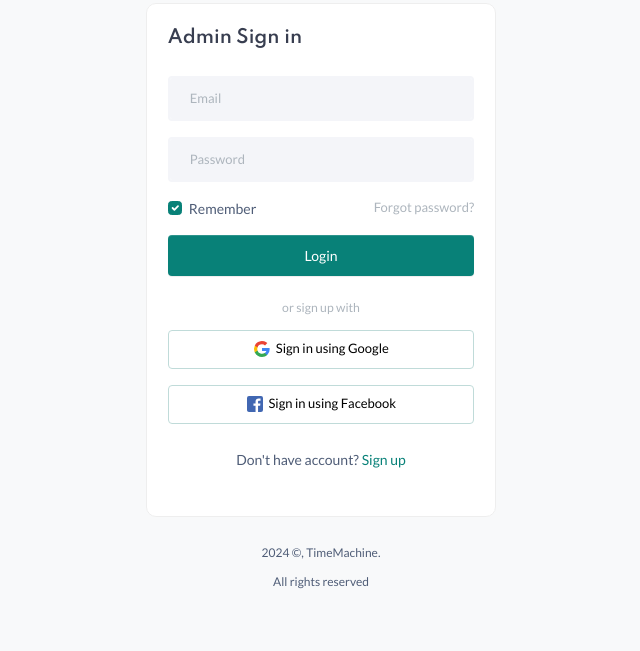
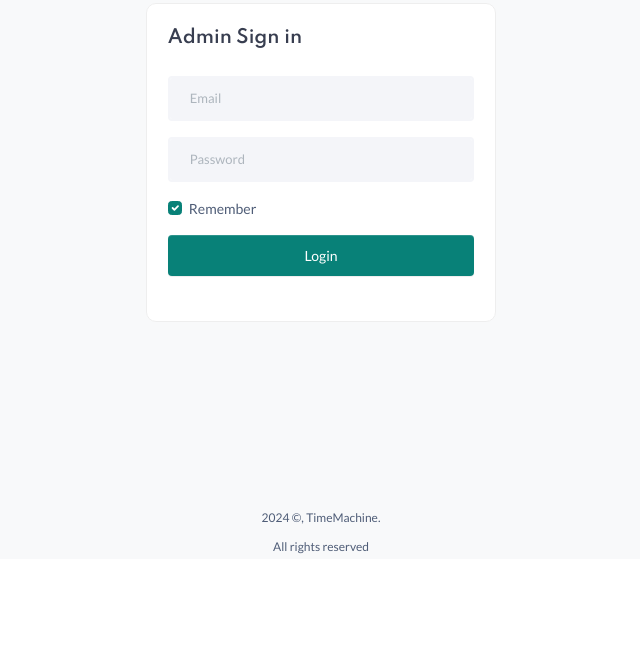
Before and after one commit to muhammedfazal1122/timegear, a Django app: page /accounts/admin-login/ in a window 1280 px wide. Shown: the part 264-915 px from the top of the page, without its empty margins (319-959 px from the left). After the commit the page ends 818 px from the top, so only its background shows below. Run offline with Django 3.2, Linux system fonts and the light colour scheme; some libraries are stand-ins or nearby versions.

Commit message:
removed dummy data

```diff
--- a/Template/evara-backend/page-account-login.html
+++ b/Template/evara-backend/page-account-login.html
@@ -85,7 +85,6 @@
                             <input class="form-control" placeholder="Password" type="password" name="password">
                         </div> <!-- form-group// -->
                         <div class="mb-3">
-                            <a href="#" class="float-end font-sm text-muted">Forgot password?</a>
                             <label class="form-check">
                                 <input type="checkbox" class="form-check-input" checked="">
                                 <span class="form-check-label">Remember</span>
@@ -96,23 +95,7 @@
                         </div> <!-- form-group// -->
                     </form>
 
-                    <p class="text-center small text-muted mb-15">or sign up with</p>
-                    <div class="d-grid gap-3 mb-4">
-                        <a href="#" class="btn w-100 btn-light font-sm">
-                            <svg aria-hidden="true" class="icon-svg" width="20" height="20" viewBox="0 0 20 20">
-                                <path d="M16.51 8H8.98v3h4.3c-.18 1-.74 1.48-1.6 2.04v2.01h2.6a7.8 7.8 0 002.38-5.88c0-.57-.05-.66-.15-1.18z" fill="#4285F4"></path>
-                                <path d="M8.98 17c2.16 0 3.97-.72 5.3-1.94l-2.6-2a4.8 4.8 0 01-7.18-2.54H1.83v2.07A8 8 0 008.98 17z" fill="#34A853"></path>
-                                <path d="M4.5 10.52a4.8 4.8 0 010-3.04V5.41H1.83a8 8 0 000 7.18l2.67-2.07z" fill="#FBBC05"></path>
-                                <path d="M8.98 4.18c1.17 0 2.23.4 3.06 1.2l2.3-2.3A8 8 0 001.83 5.4L4.5 7.49a4.77 4.77 0 014.48-3.3z" fill="#EA4335"></path>
-                            </svg> Sign in using Google
-                        </a>
-                        <a href="#" class="btn w-100 btn-light font-sm">
-                            <svg aria-hidden="true" class="icon-svg" width="20" height="20" viewBox="0 0 20 20">
-                                <path d="M3 1a2 2 0 00-2 2v12c0 1.1.9 2 2 2h12a2 2 0 002-2V3a2 2 0 00-2-2H3zm6.55 16v-6.2H7.46V8.4h2.09V6.61c0-2.07 1.26-3.2 3.1-3.2.88 0 1.64.07 1.87.1v2.16h-1.29c-1 0-1.19.48-1.19 1.18V8.4h2.39l-.31 2.42h-2.08V17h-2.5z" fill="#4167B2"></path>
-                            </svg> Sign in using Facebook
-                        </a>
-                    </div>
-                    <p class="text-center mb-4">Don't have account? <a href="#">Sign up</a></p>
+
                 </div>
             </div>
         </section>
```
Also changed, not shown: Template/evara-backend/page-account-loginnew.html (+1 -17 lines), Template/evara-backend/page-account-register.html (+1 -17 lines).
